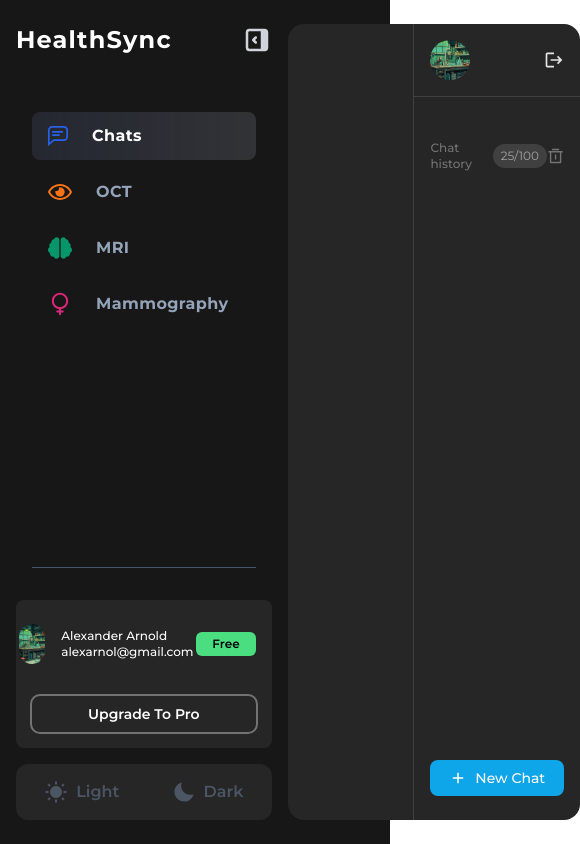
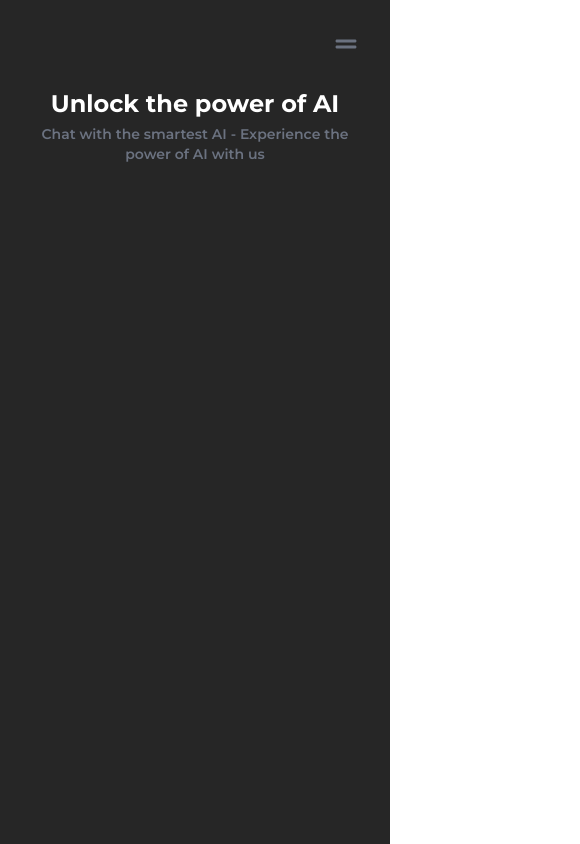
Before and after one commit to Byte-Mystic/HealthSync-Client, a React (Vite) app: page / in a window 390 px wide. Shown: the whole page, 580 px wide, since content can reach past the window. Built offline with nearby package versions, Linux system fonts and the light colour scheme.

Commit message:
Responsive Dashboard

```diff
--- a/components/Chats/chatHistory.jsx
+++ b/components/Chats/chatHistory.jsx
@@ -1,22 +1,43 @@
 import React from "react";
-import { RiDeleteBin4Line, RiAddFill } from "react-icons/ri";
+import { RiDeleteBin5Line, RiAddFill } from "react-icons/ri";
+
+// const ChatHistory = () => {
+//   return (
+//     <div className="h-full pt-2 pb-6 px-4 flex flex-col justify-between">
+//       <div className="h-3/4 flex flex-col">
+//         <div className="h-1/5 flex items-center justify-between">
+//           <span className="flex items-center justify-center">
+//             <p className="text-xs font-medium text-neutral-500">Chat history</p>
+//             <span className="ml-2 px-2 py-1 text-xs rounded-xl bg-neutral-700 text-neutral-400">
+//               25/100
+//             </span>
+//           </span>
+//           <RiDeleteBin4Line className="text-xl text-neutral-500 transition ease-in-out duration-300 delay-75 hover:text-red-600 cursor-pointer" />
+//         </div>
+//         <div className="h-4/5"></div>
+//       </div>
+//       <button className="p-2 flex items-center justify-center bg-sky-500 rounded-lg transition ease-in-out duration-300 delay-75 hover:bg-sky-600 ">
+//         <RiAddFill className="text-lg text-white" />
+//         <p className="ml-2 font-medium text-sm text-white">New Chat</p>
+//       </button>
+//     </div>
+//   );
+// };
 
 const ChatHistory = () => {
   return (
-    <div className="h-full pt-2 pb-6 px-4 flex flex-col justify-between">
-      <div className="h-3/4 flex flex-col">
-        <div className="h-1/5 flex items-center justify-between">
-          <span className="flex items-center justify-center">
-            <p className="text-xs font-medium text-neutral-500">Chat history</p>
-            <span className="ml-2 px-2 py-1 text-xs rounded-xl bg-neutral-700 text-neutral-400">
-              25/100
-            </span>
-          </span>
-          <RiDeleteBin4Line className="text-xl text-neutral-500 transition ease-in-out duration-300 delay-75 hover:text-red-600 cursor-pointer" />
-        </div>
-        <div className="h-4/5"></div>
+    <div className="h-full w-full pt-6 px-6 flex flex-col border-t border-neutral-600">
+      <div className="flex items-center justify-between">
+        <span className="flex items-center justify-between gap-2">
+          <p className="font-medium text-sm text-neutral-500">Chat history</p>
+          <p className="py-1 px-2 font-medium rounded-2xl text-xs text-gray-300 bg-neutral-600">
+            25/100
+          </p>
+        </span>
+        <RiDeleteBin5Line className="text-xl text-neutral-500 transition ease-in-out duration-300 delay-75 hover:text-red-600 cursor-pointer" />
       </div>
-      <button className="p-2 flex items-center justify-center bg-sky-500 rounded-lg transition ease-in-out duration-300 delay-75 hover:bg-sky-600 ">
+      <div className="height-90 my-4 border border-white">1</div>
+      <button className="p-3 flex items-center justify-center bg-sky-500 rounded-lg transition ease-in-out duration-300 delay-75 hover:bg-sky-700">
         <RiAddFill className="text-lg text-white" />
         <p className="ml-2 font-medium text-sm text-white">New Chat</p>
       </button>
--- a/components/Dashboard/dashboard.jsx
+++ b/components/Dashboard/dashboard.jsx
@@ -1,29 +1,64 @@
 import React from "react";
 import Main from "../LeftSideBar/main";
 import ChatHistory from "../Chats/chatHistory";
-import { MdLogout } from "react-icons/md";
+import { FaGripLines } from "react-icons/fa6";
+
+// const Dashboard = () => {
+//   return (
+//     // Layout
+//     <div className="h-screen w-screen flex bg-neutral-900">
+//       {/* Leftside bar */}
+//       <Main className="w-1/4" />
+
+//       {/* Middle Section */}
+//       <div className="w-3/4 my-6 flex rounded-2xl bg-neutral-800">
+//         {/* Chat Section */}
+//         <div className="w-full border-r border-r-neutral-700"></div>
+
+//         {/* Chat History & Logout */}
+//         <div className="w-96 flex flex-col">
+//           <div className="h-20 px-4 flex items-center justify-between border-b border-b-neutral-700">
+//             <img
+//               src="../../src/assets/bg-2.jpg"
+//               className="h-10 w-10 object-cover rounded-full"
+//               alt=""
+//             />
+//             <MdLogout className="text-xl text-neutral-200 transition ease-in-out duration-300 delay-75 hover:text-neutral-400 hover:scale-95 cursor-pointer" />
+//           </div>
+//           <ChatHistory />
+//         </div>
+//       </div>
+//     </div>
+//   );
+// };
 
 const Dashboard = () => {
   return (
-    // Layout
-    <div className="h-screen w-screen flex bg-neutral-900">
-      {/* Leftside bar */}
-      <Main className="w-1/4" />
-
-      {/* Middle Section */}
-      <div className="w-3/4 my-6 flex rounded-2xl bg-neutral-800">
-        {/* Chat Section */}
-        <div className="w-full border-r border-r-neutral-700"></div>
-
-        {/* Chat History & Logout */}
-        <div className="w-96 flex flex-col">
-          <div className="h-20 px-4 flex items-center justify-between border-b border-b-neutral-700">
-            <img
+    <div className="h-screen w-screen p-6 md:flex md:gap-4 max-md:p-0 bg-neutral-900">
+      {/* LeftSideBar */}
+      <div className="width-10 h-full max-md:hidden xl:w-1/5">
+        <Main />
+      </div>
+      {/* Chat */}
+      <div className="width-90 h-full p-8 flex flex-col gap-8 bg-neutral-800 rounded-2xl max-md:w-full max-md:rounded-none xl:w-4/5 lg:flex-row lg:gap-0 lg:p-0">
+        <span className="flex items-center justify-end lg:hidden">
+          <FaGripLines className="text-2xl text-gray-500" />
+        </span>
+        <div className="w-full flex flex-col gap-1 text-center lg:w-3/4 lg:pt-8">
+          <h1 className="font-bold text-2xl text-white">
+            Unlock the power of AI
+          </h1>
+          <p className="text-sm font-semibold text-gray-500">
+            Chat with the smartest AI - Experience the power of AI with us
+          </p>
+        </div>
+        <div className="width-30 h-full py-6 flex flex-col border-l border-neutral-600 max-lg:hidden">
+          <div className="h-12 flex items-center justify-between">
+            {/* <img
               src="../../src/assets/bg-2.jpg"
-              className="h-10 w-10 object-cover rounded-full"
               alt=""
-            />
-            <MdLogout className="text-xl text-neutral-200 transition ease-in-out duration-300 delay-75 hover:text-neutral-400 hover:scale-95 cursor-pointer" />
+              className="h-10 w-10 rounded-full object-cover"
+            />*/}
           </div>
           <ChatHistory />
         </div>
--- a/components/LeftSideBar/main.jsx
+++ b/components/LeftSideBar/main.jsx
@@ -2,93 +2,179 @@ import React, { useState } from "react";
 import { GrChat } from "react-icons/gr";
 import { IoFemale, IoSettingsOutline } from "react-icons/io5";
 import { IoMdSunny, IoMdMoon } from "react-icons/io";
-import { TbLayoutSidebarRightExpandFilled } from "react-icons/tb";
+import { TbLayoutSidebarLeftExpand } from "react-icons/tb";
 import { FaRegEye, FaBrain } from "react-icons/fa";
+
+// const Main = () => {
+//   return (
+//     <div className="py-6 px-4 flex flex-col justify-between">
+//       {/* Brand */}
+//       <div className="flex items-center justify-between">
+//         <div className="flex items-center justify-center">
+//           <img src="" alt="" />
+//           <h1 className="font-bold text-2xl tracking-wider text-white">
+//             HealthSync
+//           </h1>
+//         </div>
+//         <TbLayoutSidebarRightExpandFilled className="text-3xl text-gray-300" />
+//       </div>
+
+//       {/* List Options */}
+//       <div className="my-4 p-4 h-full flex flex-col justify-between">
+//         <div className="h-full my-4">
+//           <ul className="list-none h-60 overflow-y-scroll scrollbar-none">
+//             <li className="gap-6 my-2 px-4 py-3 w-full flex items-center justify-start rounded-lg bg-gradient-to-l from-[#323337] to-[rgba(70,79,111,0.3)]">
+//               <GrChat className="text-xl -scale-x-100 text-blue-600" />
+//               <p className="font-bold text-white tracking-wide">Chats</p>
+//             </li>
+//             <li className="gap-6 mb-2 px-4 py-3 w-full flex items-center justify-start rounded-lg cursor-pointer">
+//               <FaRegEye className="text-2xl text-orange-500" />
+//               <p className="font-bold text-slate-400 tracking-wide hover:text-white transition ease-in-out duration-200">
+//                 OCT
+//               </p>
+//             </li>
+//             <li className="gap-6 mb-2 px-4 py-3 w-full flex items-center justify-start rounded-lg cursor-pointer">
+//               <FaBrain className="text-2xl text-emerald-600" />
+//               <p className="font-bold text-slate-400 tracking-wide hover:text-white transition ease-in-out duration-200">
+//                 MRI
+//               </p>
+//             </li>
+//             <li className="gap-6 mb-2 px-4 py-3 w-full flex items-center justify-start rounded-lg cursor-pointer">
+//               <IoFemale className="text-2xl text-pink-600" />
+//               <p className="font-bold text-slate-400 tracking-wide hover:text-white transition ease-in-out duration-200">
+//                 Mammography
+//               </p>
+//             </li>
+//             <li className="gap-6 mb-2 px-4 py-3 w-full flex items-center justify-start rounded-lg cursor-pointer">
+//               <IoSettingsOutline className="text-2xl text-purple-500" />
+//               <p className="font-bold text-slate-400 tracking-wide hover:text-white transition ease-in-out duration-200">
+//                 Settings
+//               </p>
+//             </li>
+//           </ul>
+//         </div>
+//         <hr className="border-slate-600" />
+//       </div>
+
+//       {/* User Details */}
+//       <div className="flex flex-col">
+//         <div className="px-4 py-2 flex flex-col bg-neutral-800 rounded-lg">
+//           <div className="mt-4 flex items-center justify-between gap-4">
+//             <div className="flex items-center justify-center text-white">
+//               <img
+//                 src="../../src/assets/bg-2.jpg"
+//                 className="h-10 w-10 mr-4 object-cover rounded-full"
+//                 alt=""
+//               />
+//               <span className="flex flex-col">
+//                 <p className="text-xs font-medium">Alexander Arnold</p>
+//                 <p className="text-xs font-medium">alexarnol@gmail.com</p>
+//               </span>
+//             </div>
+//             <span className="px-4 py-1 text-xs bg-green-400 font-semibold rounded-md">
+//               Free
+//             </span>
+//           </div>
+//           <button className="mt-8 mb-2 p-2 text-sm text-white font-semibold rounded-lg outline outline-2 outline-neutral-500 hover:bg-neutral-600 hover:outline-none transition ease-in-out duration-300 delay-75 hover:scale-95">
+//             Upgrade To Pro
+//           </button>
+//         </div>
+//         <div className="py-2 mt-4 flex items-center justify-evenly rounded-xl bg-neutral-800">
+//           <button className="group flex items-center justify-center px-6 py-2 rounded-lg transition duration-300 ease-in-out hover:bg-gray-300 hover:text-yellow-500 ">
+//             <IoMdSunny className="text-2xl text-gray-600 group-hover:text-orange-500" />
+//             <p className="ml-2 font-semibold text-gray-600 group-hover:text-orange-500">
+//               Light
+//             </p>
+//           </button>
+//           <button className="group flex items-center justify-center px-6 py-2 rounded-lg transition duration-300 ease-in-out hover:bg-gray-800 hover:text-gray-300">
+//             <IoMdMoon className="text-2xl text-gray-600 group-hover:text-gray-300" />
+//             <p className="ml-2 font-semibold text-gray-600 group-hover:text-gray-300">
+//               Dark
+//             </p>
+//           </button>
+//         </div>
+//       </div>
+//     </div>
+//   );
+// };
 
 const Main = () => {
   return (
-    <div className="py-6 px-4 flex flex-col justify-between">
-      {/* Brand */}
-      <div className="flex items-center justify-between">
-        <div className="flex items-center justify-center">
-          <img src="" alt="" />
-          <h1 className="font-bold text-2xl tracking-wider text-white">
-            HealthSync
-          </h1>
-        </div>
-        <TbLayoutSidebarRightExpandFilled className="text-3xl text-gray-300" />
-      </div>
-
-      {/* List Options */}
-      <div className="my-4 p-4 h-full flex flex-col justify-between">
-        <div className="h-full my-4">
-          <ul className="list-none h-60 overflow-y-scroll scrollbar-none">
-            <li className="gap-6 my-2 px-4 py-3 w-full flex items-center justify-start rounded-lg bg-gradient-to-l from-[#323337] to-[rgba(70,79,111,0.3)]">
-              <GrChat className="text-xl -scale-x-100 text-blue-600" />
-              <p className="font-bold text-white tracking-wide">Chats</p>
+    <div className="h-full flex flex-col gap-6 items-center justify-center xl:gap-0">
+      <div className="h-3/4 w-full pt-8 flex flex-col items-center">
+        <span className="height-10 w-full flex items-center justify-center">
+          <img
+            src="../../src/assets/logo.png"
+            alt=""
+            className="-ml-6 h-20 object-contain max-xl:hidden"
+          />
+          <TbLayoutSidebarLeftExpand className="text-2xl text-gray-500 transition ease-in-out duration-300 delay-75 cursor-pointer hover:text-gray-400" />
+        </span>
+        <ul className="my-8 xl:w-full list-none overflow-y-scroll scrollbar-none">
+          <li className="p-4 flex items-center justify-center rounded-lg bg-gradient-to-l from-[#323337] to-[rgba(70,79,111,0.3)] xl:justify-start cursor-pointer">
+            <GrChat className="xl:mr-4 text-xl -scale-x-100 text-blue-600" />
+            <p className="font-bold text-white tracking-wide max-xl:hidden">
+              Chats
+            </p>
           </li>
-            <li className="gap-6 mb-2 px-4 py-3 w-full flex items-center justify-start rounded-lg cursor-pointer">
-              <FaRegEye className="text-2xl text-orange-500" />
-              <p className="font-bold text-slate-400 tracking-wide hover:text-white transition ease-in-out duration-200">
+          <li className="p-4 flex items-center justify-center rounded-lg xl:justify-start cursor-pointer">
+            <FaRegEye className="xl:mr-4 text-2xl text-orange-500" />
+            <p className="font-bold text-slate-400 tracking-wide hover:text-white transition ease-in-out duration-200 max-xl:hidden">
               OCT
             </p>
           </li>
-            <li className="gap-6 mb-2 px-4 py-3 w-full flex items-center justify-start rounded-lg cursor-pointer">
-              <FaBrain className="text-2xl text-emerald-600" />
-              <p className="font-bold text-slate-400 tracking-wide hover:text-white transition ease-in-out duration-200">
+          <li className="p-4 flex items-center justify-center rounded-lg xl:justify-start cursor-pointer">
+            <FaBrain className="xl:mr-4 text-2xl text-emerald-600" />
+            <p className="font-bold text-slate-400 tracking-wide hover:text-white transition ease-in-out duration-200 max-xl:hidden">
               MRI
             </p>
           </li>
-            <li className="gap-6 mb-2 px-4 py-3 w-full flex items-center justify-start rounded-lg cursor-pointer">
-              <IoFemale className="text-2xl text-pink-600" />
-              <p className="font-bold text-slate-400 tracking-wide hover:text-white transition ease-in-out duration-200">
+          <li className="p-4 flex items-center justify-center rounded-lg xl:justify-start cursor-pointer">
+            <IoFemale className="xl:mr-4 text-2xl text-pink-600" />
+            <p className="font-bold text-slate-400 tracking-wide hover:text-white transition ease-in-out duration-200 max-xl:hidden">
               Mammography
             </p>
           </li>
-            <li className="gap-6 mb-2 px-4 py-3 w-full flex items-center justify-start rounded-lg cursor-pointer">
-              <IoSettingsOutline className="text-2xl text-purple-500" />
-              <p className="font-bold text-slate-400 tracking-wide hover:text-white transition ease-in-out duration-200">
+          <li className="p-4 flex items-center justify-center rounded-lg xl:justify-start cursor-pointer">
+            <IoSettingsOutline className="xl:mr-4 text-2xl text-purple-500" />
+            <p className="font-bold text-slate-400 tracking-wide hover:text-white transition ease-in-out duration-200 max-xl:hidden">
               Settings
             </p>
           </li>
         </ul>
+        <hr className="w-full border-slate-600" />
       </div>
-        <hr className="border-slate-600" />
-      </div>
-
-      {/* User Details */}
-      <div className="flex flex-col">
-        <div className="px-4 py-2 flex flex-col bg-neutral-800 rounded-lg">
-          <div className="mt-4 flex items-center justify-between gap-4">
-            <div className="flex items-center justify-center text-white">
+      <div className="h-1/4 w-full flex flex-col items-center gap-4">
+        <div className="h-3/5 w-full flex justify-center items-center xl:items-center xl:justify-evenly xl:bg-neutral-800 xl:rounded-xl xl:p-2 xl:gap-2">
           <img
             src="../../src/assets/bg-2.jpg"
-                className="h-10 w-10 mr-4 object-cover rounded-full"
             alt=""
+            className="h-12 w-12 object-cover rounded-full xl:h-10 xl:w-10"
           />
-              <span className="flex flex-col">
-                <p className="text-xs font-medium">Alexander Arnold</p>
-                <p className="text-xs font-medium">alexarnol@gmail.com</p>
+          <span className="w-3/4 flex flex-col items-start justify-start gap-1 max-xl:hidden whitespace-nowrap text-ellipsis overflow-hidden">
+            <span className="flex items-center justify-start gap-2">
+              <p className="text-sm font-semibold text-white">
+                Alexander Trent
+              </p>
+              <p className="text-xs font-medium text-white bg-green-600 py-1 px-2 rounded-md tracking-wider">
+                Free
+              </p>
+            </span>
+            <p className="text-xs font-medium text-white">
+              alexandertrent1234@gmail.com
+            </p>
           </span>
         </div>
-            <span className="px-4 py-1 text-xs bg-green-400 font-semibold rounded-md">
-              Free
-            </span>
-          </div>
-          <button className="mt-8 mb-2 p-2 text-sm text-white font-semibold rounded-lg outline outline-2 outline-neutral-500 hover:bg-neutral-600 hover:outline-none transition ease-in-out duration-300 delay-75 hover:scale-95">
-            Upgrade To Pro
-          </button>
-        </div>
-        <div className="py-2 mt-4 flex items-center justify-evenly rounded-xl bg-neutral-800">
-          <button className="group flex items-center justify-center px-6 py-2 rounded-lg transition duration-300 ease-in-out hover:bg-gray-300 hover:text-yellow-500 ">
+        <div className="h-2/5 w-full flex items-center justify-evenly bg-neutral-800 rounded-xl xl:py-2 xl:px-4 xl:gap-4">
+          <button className="h-full w-full group flex items-center justify-center rounded-xl transition duration-300 ease-in-out hover:bg-gray-300 hover:text-yellow-500 xl:gap-2 xl:p-2">
             <IoMdSunny className="text-2xl text-gray-600 group-hover:text-orange-500" />
-            <p className="ml-2 font-semibold text-gray-600 group-hover:text-orange-500">
+            <p className="max-xl:hidden font-semibold text-gray-600 group-hover:text-orange-500">
               Light
             </p>
           </button>
-          <button className="group flex items-center justify-center px-6 py-2 rounded-lg transition duration-300 ease-in-out hover:bg-gray-800 hover:text-gray-300">
+          <button className="h-full w-full group flex items-center justify-center rounded-xl transition duration-300 ease-in-out hover:bg-gray-800 max-xl:hidden xl:gap-2 bg-neutral-900 xl:p-2">
             <IoMdMoon className="text-2xl text-gray-600 group-hover:text-gray-300" />
-            <p className="ml-2 font-semibold text-gray-600 group-hover:text-gray-300">
+            <p className="max-xl:hidden font-semibold text-gray-600 group-hover:text-gray-300">
               Dark
             </p>
           </button>
--- a/src/index.css
+++ b/src/index.css
@@ -22,6 +22,42 @@
 
 
 /* Generic CSS */
+
+/* Width */
+
+.width-10{
+  width: 10%;
+}
+
+.width-30{
+  width: 30%;
+}
+
+.width-70{
+  width: 70%;
+}
+
+.width-90{
+  width: 90%;
+}
+
+/* height */
+
+.height-10{
+  height: 10%;
+}
+
+.height-30{
+  height: 30%;
+}
+
+.height-70{
+  height: 70%;
+}
+
+.height-90{
+  height: 90%;
+}
 
 /* Input Field */
 .input-field{
```
Also changed, not shown: src/assets/logo.png (added). Lines whose indentation alone changed are shown as unchanged.
